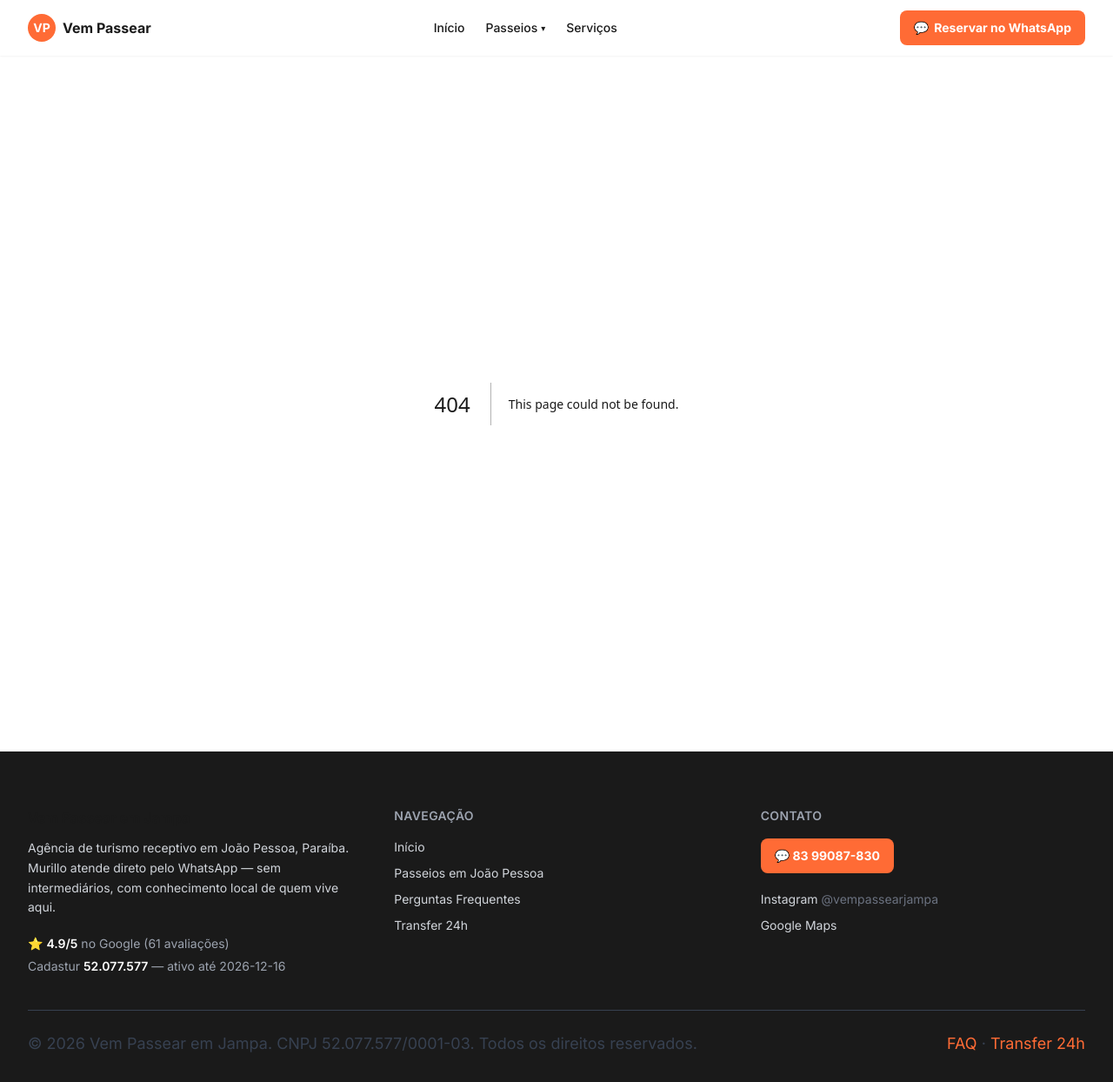
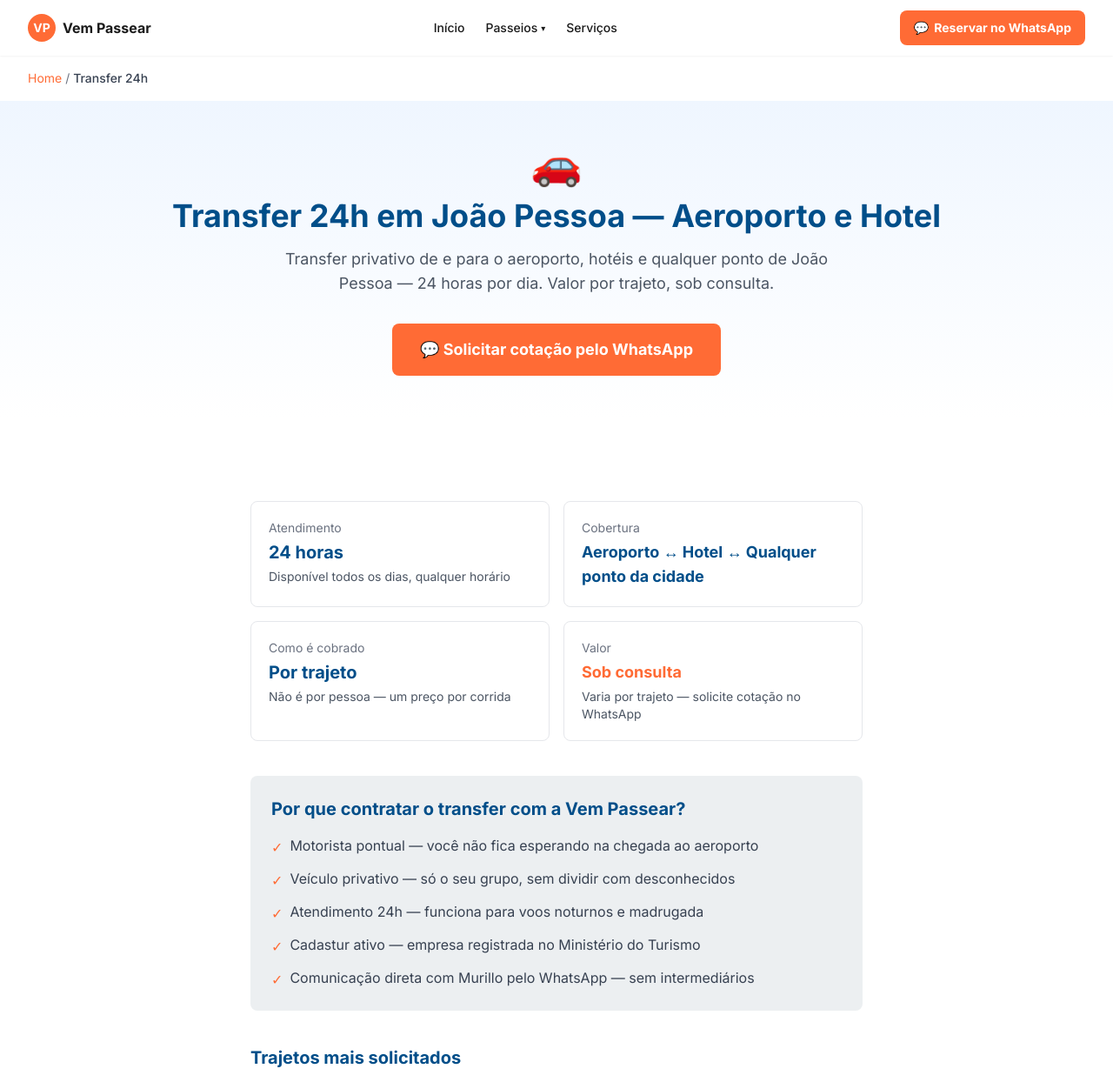
Before and after one commit to MurilloAffonso/cerebro-jampa, a Next.js app in the folder _site/: page /servicos/transfer-24h in a window 1280 px wide. Before the commit this address had no page. Shown: the top 1244 px of the page at 87% size. Built offline with nearby package versions, Linux system fonts and the light colour scheme.

Commit message:
feat(site): cria página de transfer 24h

```diff
--- /dev/null
+++ b/_site/app/servicos/transfer-24h/page.tsx
@@ -0,0 +1,180 @@
+/**
+ * Página: Transfer 24h — /servicos/transfer-24h/
+ * ISSUE-13
+ * Fonte dos dados: _site/data/servicos.ts
+ * Preço: cobrado por trajeto, valor sob consulta — não inventar.
+ */
+
+import type { Metadata } from "next";
+import { notFound } from "next/navigation";
+import Link from "next/link";
+import { getServico } from "@/data/servicos";
+import { empresa } from "@/data/empresa";
+
+const servico = getServico("transfer-24h");
+
+export const metadata: Metadata = servico
+  ? {
+      title: `${servico.h1} | Vem Passear em Jampa`,
+      description: servico.metaDescription,
+    }
+  : {};
+
+const WA_URL = `${empresa.contato.whatsappLink}?text=Oi%2C+quero+solicitar+cota%C3%A7%C3%A3o+de+transfer`;
+
+export default function TransferPage() {
+  if (!servico) notFound();
+
+  return (
+    <div>
+      {/* Breadcrumb */}
+      <nav className="container-safe py-4 text-sm text-gray-500">
+        <Link href="/" className="hover:text-primary">Home</Link>
+        {" / "}
+        <span className="text-gray-700 font-medium">Transfer 24h</span>
+      </nav>
+
+      {/* Hero */}
+      <section className="bg-gradient-to-b from-blue-50 to-white py-12">
+        <div className="container-safe text-center">
+          <div className="text-5xl mb-4" aria-hidden="true">🚗</div>
+          <h1 className="text-3xl md:text-4xl font-bold text-secondary mb-4">
+            {servico.h1}
+          </h1>
+          <p className="text-lg text-gray-600 max-w-2xl mx-auto mb-8">
+            {servico.descricao}
+          </p>
+          <a
+            href={WA_URL}
+            target="_blank"
+            rel="noopener noreferrer"
+            className="inline-block bg-primary hover:bg-accent text-white font-bold px-8 py-4 rounded-lg text-lg transition-colors"
+          >
+            💬 Solicitar cotação pelo WhatsApp
+          </a>
+        </div>
+      </section>
+
+      {/* Informações do serviço */}
+      <section className="section-padding">
+        <div className="container-safe max-w-3xl">
+
+          {/* Cards de destaque */}
+          <div className="grid grid-cols-1 sm:grid-cols-2 gap-4 mb-10">
+            <div className="bg-white border border-gray-200 rounded-lg p-5">
+              <p className="text-sm text-gray-500 mb-1">Atendimento</p>
+              <p className="text-xl font-bold text-secondary">{servico.atendimento}</p>
+              <p className="text-sm text-gray-600 mt-1">Disponível todos os dias, qualquer horário</p>
+            </div>
+            <div className="bg-white border border-gray-200 rounded-lg p-5">
+              <p className="text-sm text-gray-500 mb-1">Cobertura</p>
+              <p className="text-lg font-bold text-secondary">{servico.cobertura}</p>
+            </div>
+            <div className="bg-white border border-gray-200 rounded-lg p-5">
+              <p className="text-sm text-gray-500 mb-1">Como é cobrado</p>
+              <p className="text-xl font-bold text-secondary">Por trajeto</p>
+              <p className="text-sm text-gray-600 mt-1">Não é por pessoa — um preço por corrida</p>
+            </div>
+            <div className="bg-white border border-gray-200 rounded-lg p-5">
+              <p className="text-sm text-gray-500 mb-1">Valor</p>
+              <p className="text-lg font-bold text-primary">Sob consulta</p>
+              <p className="text-sm text-gray-600 mt-1">Varia por trajeto — solicite cotação no WhatsApp</p>
+            </div>
+          </div>
+
+          {/* Por que contratar */}
+          <div className="bg-light rounded-lg p-6 mb-10">
+            <h2 className="text-xl font-bold text-secondary mb-4">
+              Por que contratar o transfer com a Vem Passear?
+            </h2>
+            <ul className="space-y-3 text-gray-700">
+              {[
+                "Motorista pontual — você não fica esperando na chegada ao aeroporto",
+                "Veículo privativo — só o seu grupo, sem dividir com desconhecidos",
+                "Atendimento 24h — funciona para voos noturnos e madrugada",
+                "Cadastur ativo — empresa registrada no Ministério do Turismo",
+                "Comunicação direta com Murillo pelo WhatsApp — sem intermediários",
+              ].map((item, i) => (
+                <li key={i} className="flex items-start gap-2">
+                  <span className="text-primary mt-0.5 shrink-0" aria-hidden="true">✓</span>
+                  <span>{item}</span>
+                </li>
+              ))}
+            </ul>
+          </div>
+
+          {/* Trajetos comuns */}
+          <div className="mb-10">
+            <h2 className="text-xl font-bold text-secondary mb-4">Trajetos mais solicitados</h2>
+            <div className="grid grid-cols-1 sm:grid-cols-2 gap-3">
+              {[
+                { de: "Aeroporto Castro Pinto", para: "Hotéis de Tambaú / Cabo Branco" },
+                { de: "Hotel", para: "Aeroporto (early check-out ou voo noturno)" },
+                { de: "Aeroporto", para: "Qualquer ponto de João Pessoa" },
+                { de: "Hotel / pousada", para: "Ponto de embarque dos passeios" },
+              ].map((t, i) => (
+                <div key={i} className="border border-gray-200 rounded-lg p-4 text-sm">
+                  <p className="text-gray-500">{t.de}</p>
+                  <p className="text-primary font-semibold">→ {t.para}</p>
+                </div>
+              ))}
+            </div>
+            <p className="text-sm text-gray-500 mt-3">
+              Outros trajetos disponíveis — consulte disponibilidade pelo WhatsApp.
+            </p>
+          </div>
+
+          {/* Como contratar */}
+          <div className="mb-10">
+            <h2 className="text-xl font-bold text-secondary mb-4">Como contratar</h2>
+            <ol className="space-y-4">
+              {[
+                { n: "1", t: "Mande uma mensagem no WhatsApp", d: "Informe: data, horário, trajeto e número de pessoas." },
+                { n: "2", t: "Receba a cotação", d: "Murillo responde com o valor por trajeto e confirma disponibilidade." },
+                { n: "3", t: "Confirme e aguarde", d: "O motorista chega no horário combinado. Sem surpresas." },
+              ].map((step) => (
+                <li key={step.n} className="flex gap-4">
+                  <span className="w-7 h-7 bg-primary text-white rounded-full flex items-center justify-center font-bold text-sm shrink-0 mt-0.5">
+                    {step.n}
+                  </span>
+                  <div>
+                    <p className="font-semibold text-dark">{step.t}</p>
+                    <p className="text-sm text-gray-600">{step.d}</p>
+                  </div>
+                </li>
+              ))}
+            </ol>
+          </div>
+
+        </div>
+      </section>
+
+      {/* CTA Final */}
+      <section className="section-padding bg-primary text-white">
+        <div className="container-safe text-center">
+          <h2 className="text-2xl md:text-3xl font-bold mb-4">
+            Precisa de transfer em João Pessoa?
+          </h2>
+          <p className="text-lg mb-8 opacity-90">
+            Mande uma mensagem com data, horário e trajeto — Murillo envia a cotação na hora.
+          </p>
+          <a
+            href={WA_URL}
+            target="_blank"
+            rel="noopener noreferrer"
+            className="inline-block bg-white text-primary px-8 py-4 rounded-md font-semibold text-lg hover:bg-gray-100 transition-colors"
+          >
+            💬 Solicitar cotação pelo WhatsApp
+          </a>
+        </div>
+      </section>
+
+      {/* Link de volta */}
+      <div className="container-safe py-6 text-center">
+        <Link href="/passeios" className="text-sm text-primary hover:text-accent font-medium transition-colors">
+          ← Ver todos os passeios em João Pessoa
+        </Link>
+      </div>
+    </div>
+  );
+}
```
